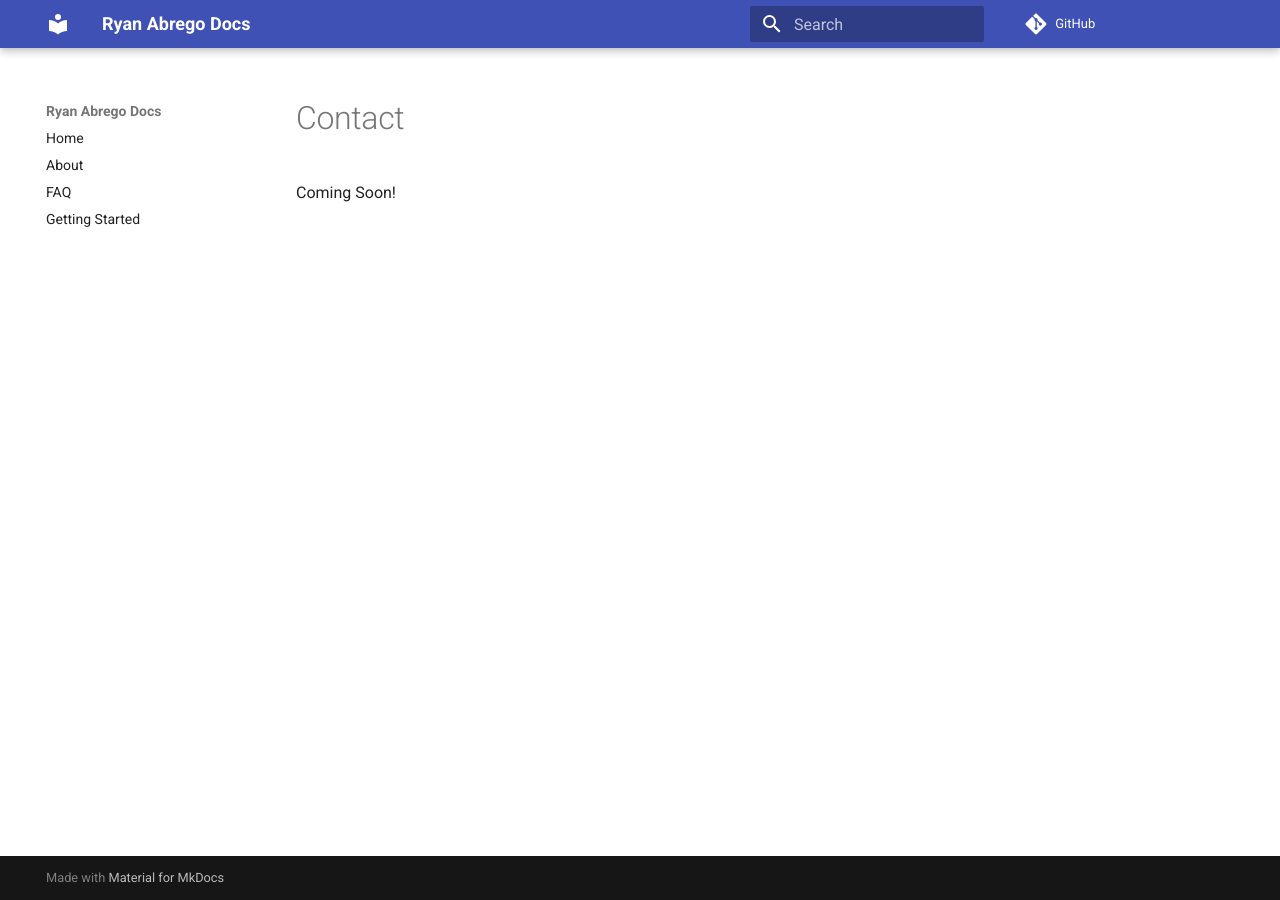
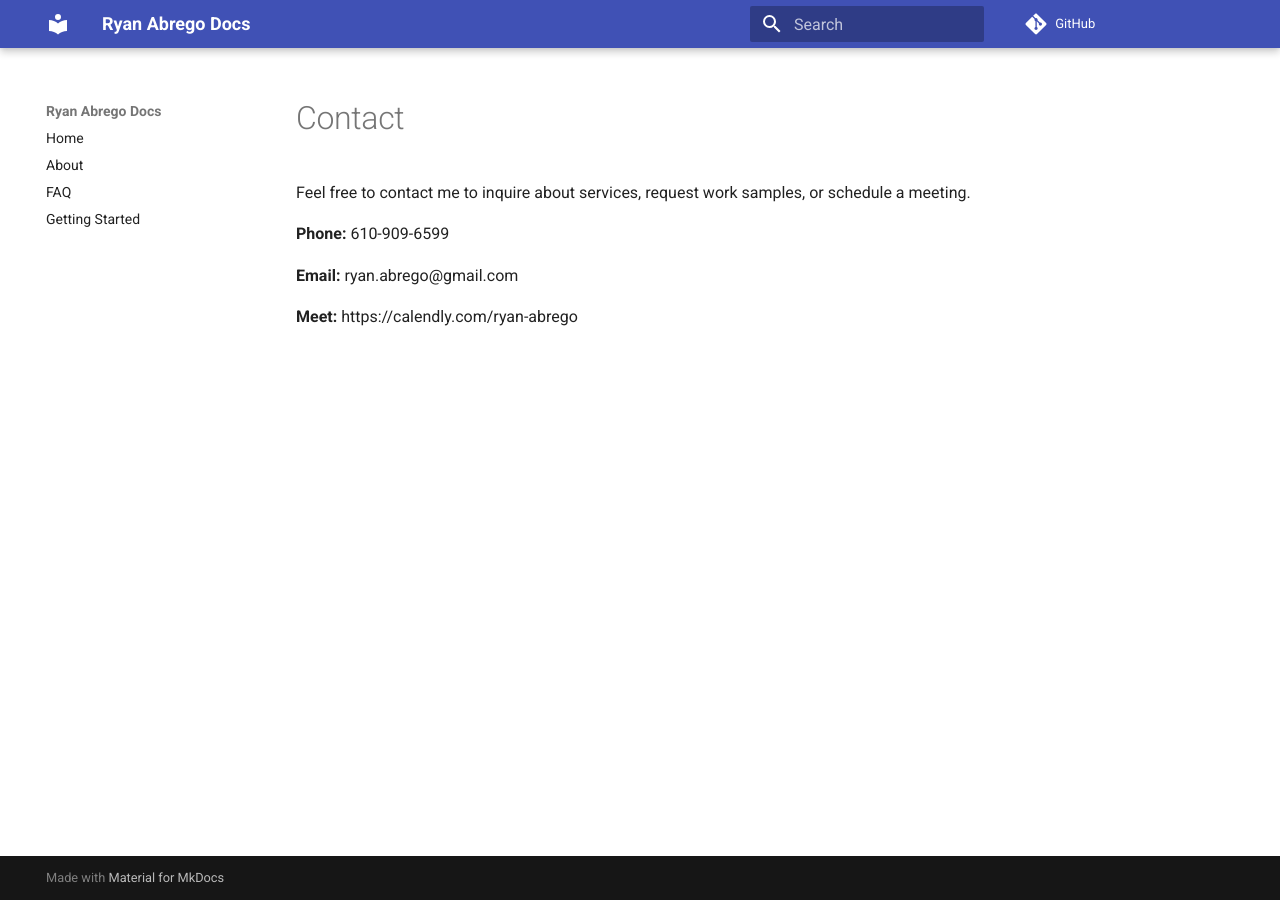
Before and after one commit to ryanabrego/MkDocs, an MkDocs documentation site: the page built from docs/contact.md, in a window 1280 px wide. Built offline with MkDocs 1.6.1 and Material for MkDocs 9.7.7, drawn with Linux system fonts in a browser that asks for light colours; comment, search, counter and statistics services are not loaded.

Commit message:
Update contact.md

```diff
--- a/docs/contact.md
+++ b/docs/contact.md
@@ -1 +1,7 @@
-Coming Soon!
+Feel free to contact me to inquire about services, request work samples, or schedule a meeting.
+
+**Phone:** 610-909-6599
+
+**Email:** ryan.abrego@gmail.com
+
+**Meet:** https://calendly.com/ryan-abrego
```
